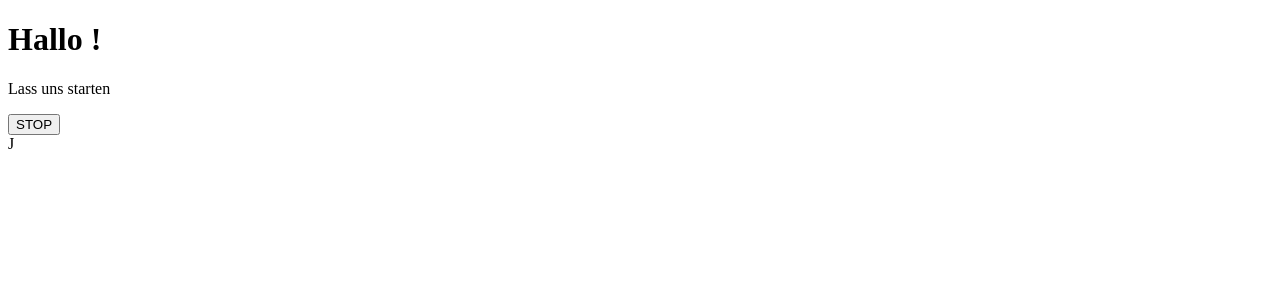
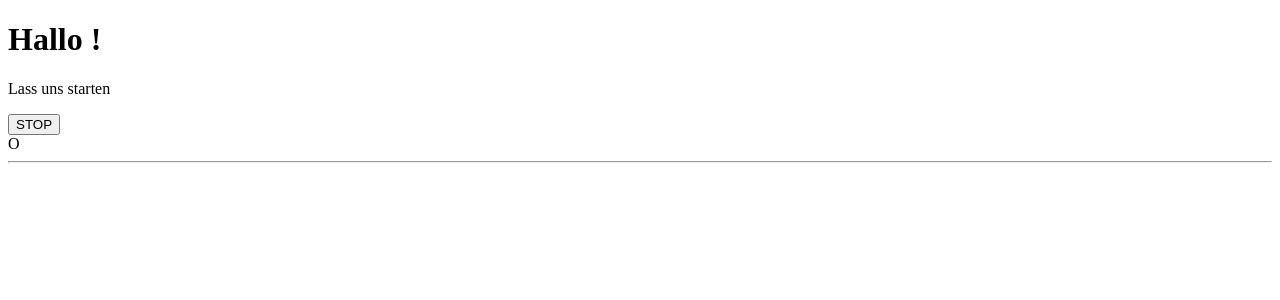
Before and after one commit to Bionic-o/letter_selector, a React (Create React App) app: page /letterselect in a window 1280 px wide. Both pictures are taken after a click on the button "START". Shown: the top 300 px of the page. Built offline with nearby package versions, Linux system fonts and the light colour scheme.

Commit message:
render random Letters in interval

```diff
--- a/src/components/LetterSelect.js
+++ b/src/components/LetterSelect.js
@@ -18,6 +18,7 @@ function LetterSelect () {
                 <button onClick={() => setIsToggled(!isToggled)}>{!isToggled ? "START" : "STOP"}</button>
             </div>
             {isToggled && <RandomLetter />}
+            {!isToggled && "A"}
         </div>
     )
 }
--- a/src/components/RandomLetter.js
+++ b/src/components/RandomLetter.js
@@ -1,7 +1,7 @@
 import { useState, useEffect } from "react"
 
 function RandomLetter () {
-    const [allLetters, setAllLetters] = useState("")
+    const [allLetters, setAllLetters] = useState("A")
     const lettersArray = [
         {id: 1, letter: "A"},
         {id: 2, letter: "B"},
@@ -32,20 +32,23 @@ function RandomLetter () {
     ]
     //console.log(lettersArray)
     const getAllLetters = lettersArray.map((letterObj) => {return (letterObj.letter)})
-    //console.log(getAllLetters)
-    useEffect (() => {
-        setAllLetters(getAllLetters)
+
+    let randomIndex = [Math.floor(Math.random()*getAllLetters.length)];
+    let oneLetter = () => getAllLetters[randomIndex]
+    console.log(oneLetter())
+
+    useEffect(() => {
+        const interval = setInterval(() => {
+            setAllLetters((prevLetter) => prevLetter + 1)
+        }, 50);
+        return() => clearInterval(interval);
     }, [])
-    //console.log(allLetters[7])
-    let randomIndex = [Math.floor(Math.random()*allLetters.length)];
-    let oneLetter = allLetters[randomIndex]
-    console.log(oneLetter)
-
 
 
     return (
         <div>
-            {oneLetter}
+            {oneLetter()}
+            <hr></hr>
         </div>
     )
 }
```
